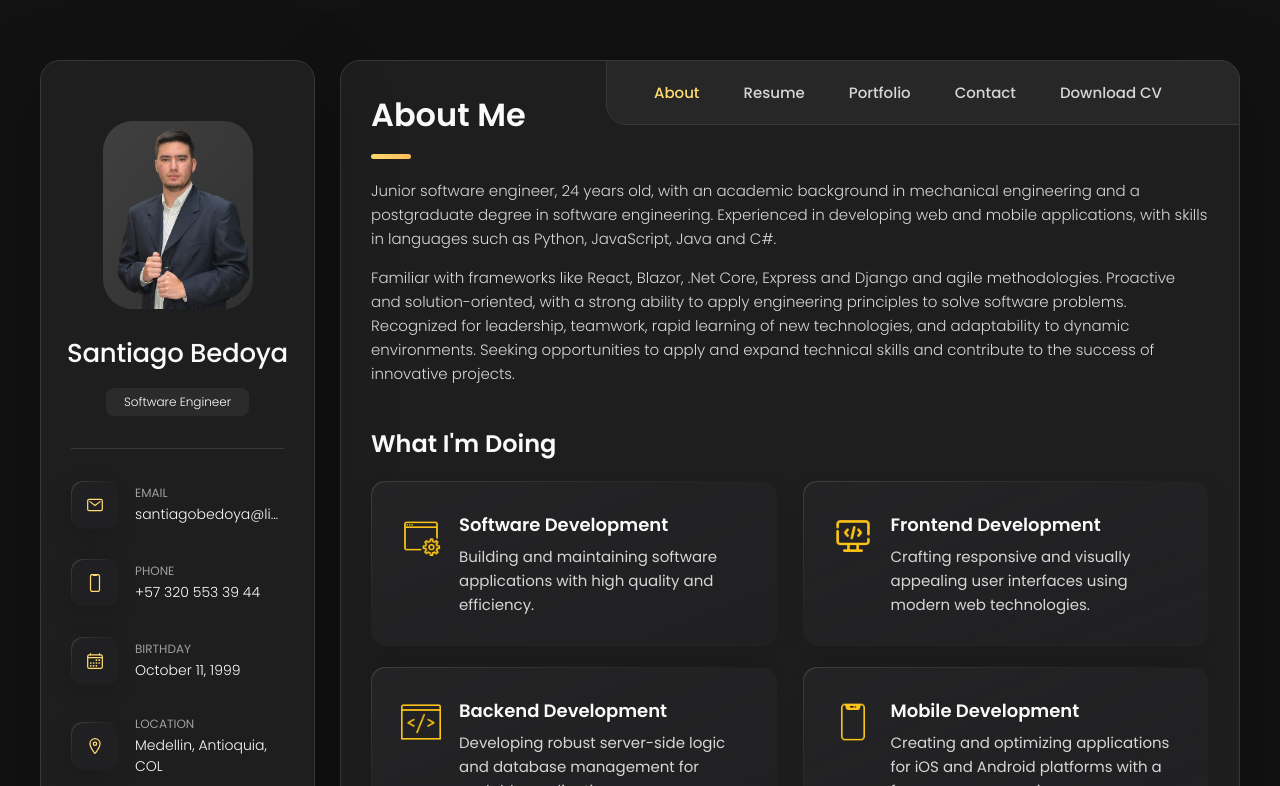
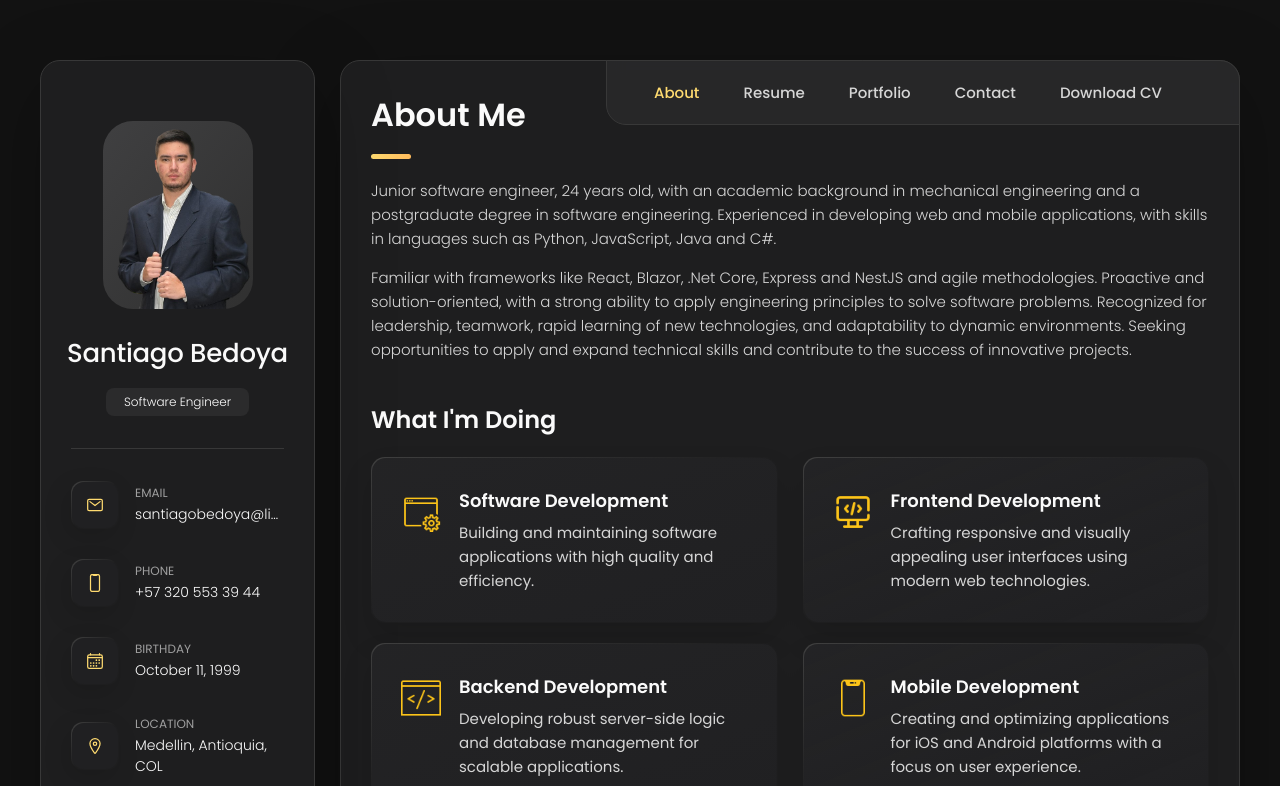
Before and after one commit to Sbedoyab99/Sbedoyab99.github.io, a plain HTML site: page index.html in a window 1280 px wide. Shown: the top 786 px of the page. Drawn offline with nearby package versions, Linux system fonts and the light colour scheme.

Commit message:
Updating about me section

```diff
--- a/index.html
+++ b/index.html
@@ -177,7 +177,7 @@
           </p>
 
           <p>
-            Familiar with frameworks like React, Blazor, .Net Core, Express and Django and agile methodologies.
+            Familiar with frameworks like React, Blazor, .Net Core, Express and NestJS and agile methodologies.
             Proactive and solution-oriented, with a strong ability to apply engineering principles to solve software
             problems. Recognized for leadership, teamwork, rapid learning of new technologies, and adaptability to
             dynamic environments. Seeking opportunities to apply and expand technical skills and contribute to the
```
